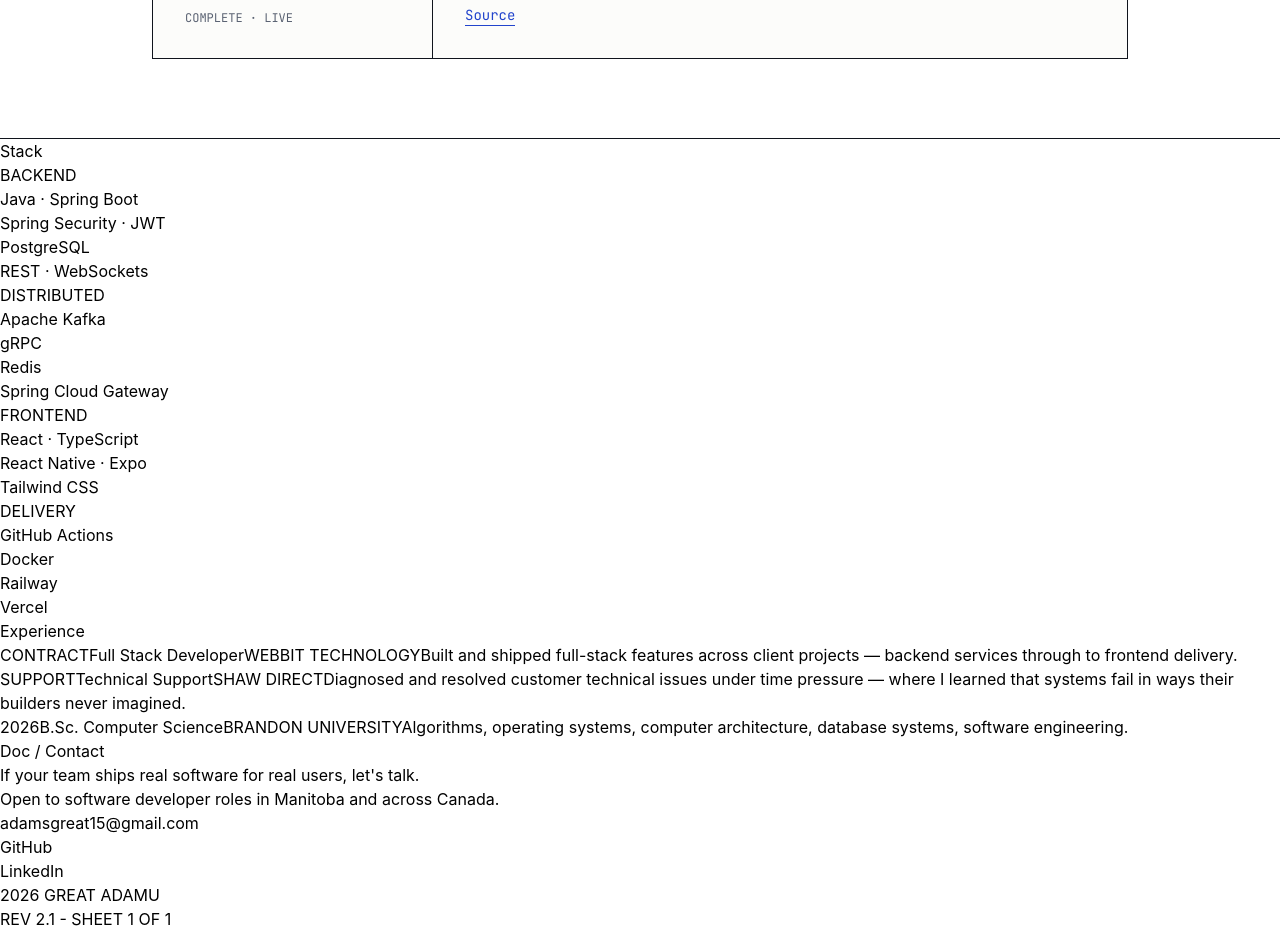
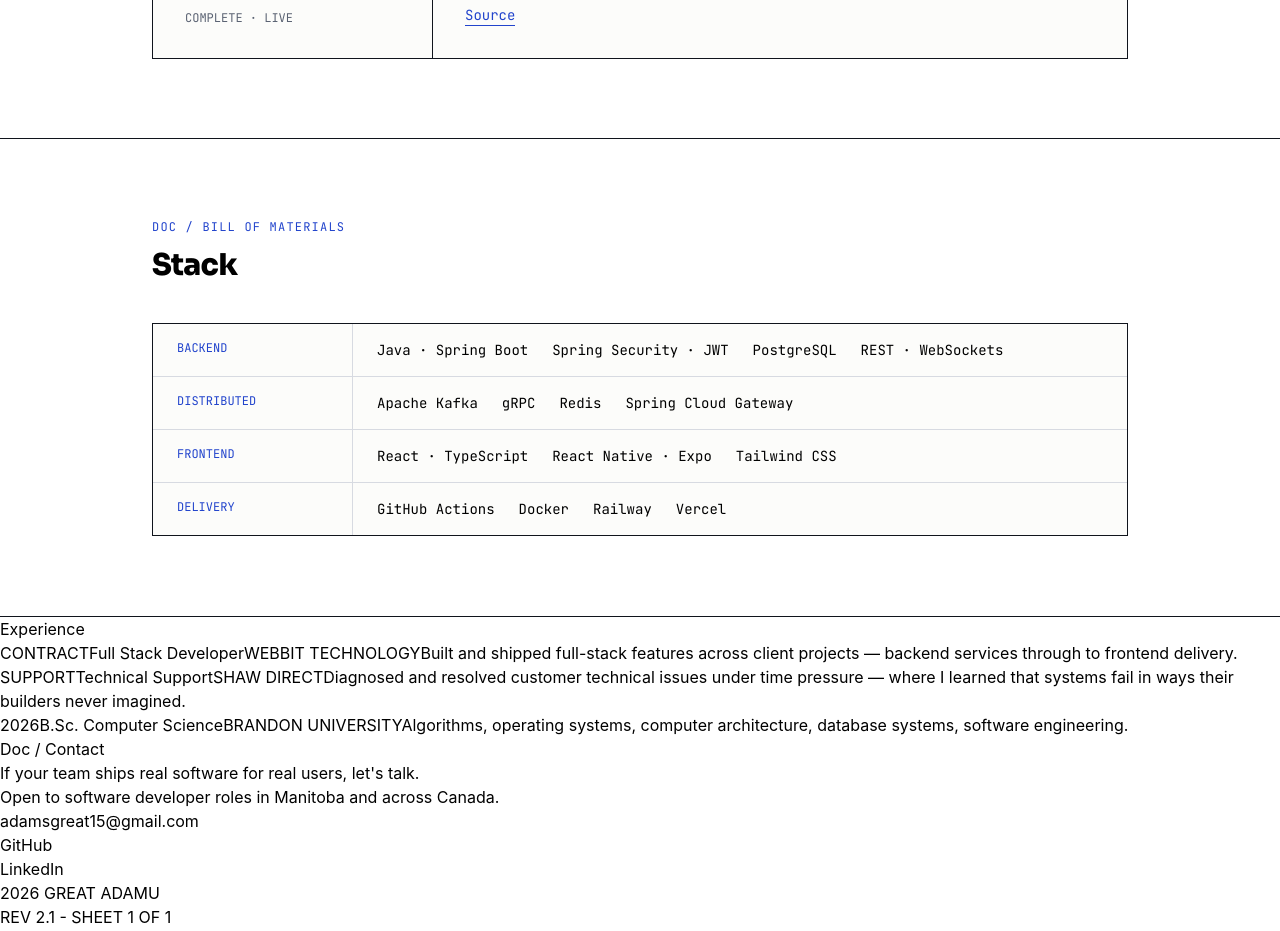
Before and after one commit to greatadams/personal-portfolio, a React (Vite) app: page / in a window 1280 px wide. Shown: the part 2820-3751 px from the top of the page. Built offline with nearby package versions, Linux system fonts and the light colour scheme.

Commit message:
Style StackTble as bill-of-material grid

```diff
--- a/src/components/StackTable.tsx
+++ b/src/components/StackTable.tsx
@@ -2,14 +2,30 @@
 
 export default function StackTable() {
   return (
-    <div>
-      <h3>Stack</h3>
+    <section className=" border-b-[1.5px] border-ink py-20 " id="stack">
+      <div className="max-w-5xl mx-auto px-6">
+        <div className="mb-10">
+          <p className="font-mono text-xs text-cobalt uppercase tracking-widest mb-3">
+            Doc / Bill of materials
+          </p>
+          <h3 className="font-display font-extrabold text-3xl tracking-tight ">
+            Stack
+          </h3>
+        </div>
+        <div className="border-[1.5px] border-ink  bg-paper ">
           {stack.map((sta) => {
             return (
-          <div key={sta.stackCategory}>
-            <h4>{sta.stackCategory}</h4>
+              <div
+                key={sta.stackCategory}
+                className="grid grid-cols-[200px_1fr]  border-b border-line last:border-b-0"
+              >
+                <div className="border-r border-line">
+                  <h4 className="font-mono text-xs text-cobalt uppercase px-6 py-4">
+                    {sta.stackCategory}
+                  </h4>
+                </div>
 
-            <ul>
+                <ul className="list-none flex flex-wrap gap-x-6 gap-y-2  text-sm font-mono px-6 py-4">
                   {sta.stackItem.map((item) => {
                     return <li key={item}>{item}</li>;
                   })}
@@ -18,5 +34,7 @@
             );
           })}
         </div>
+      </div>
+    </section>
   );
 }
```
Lines whose indentation alone changed are shown as unchanged.
